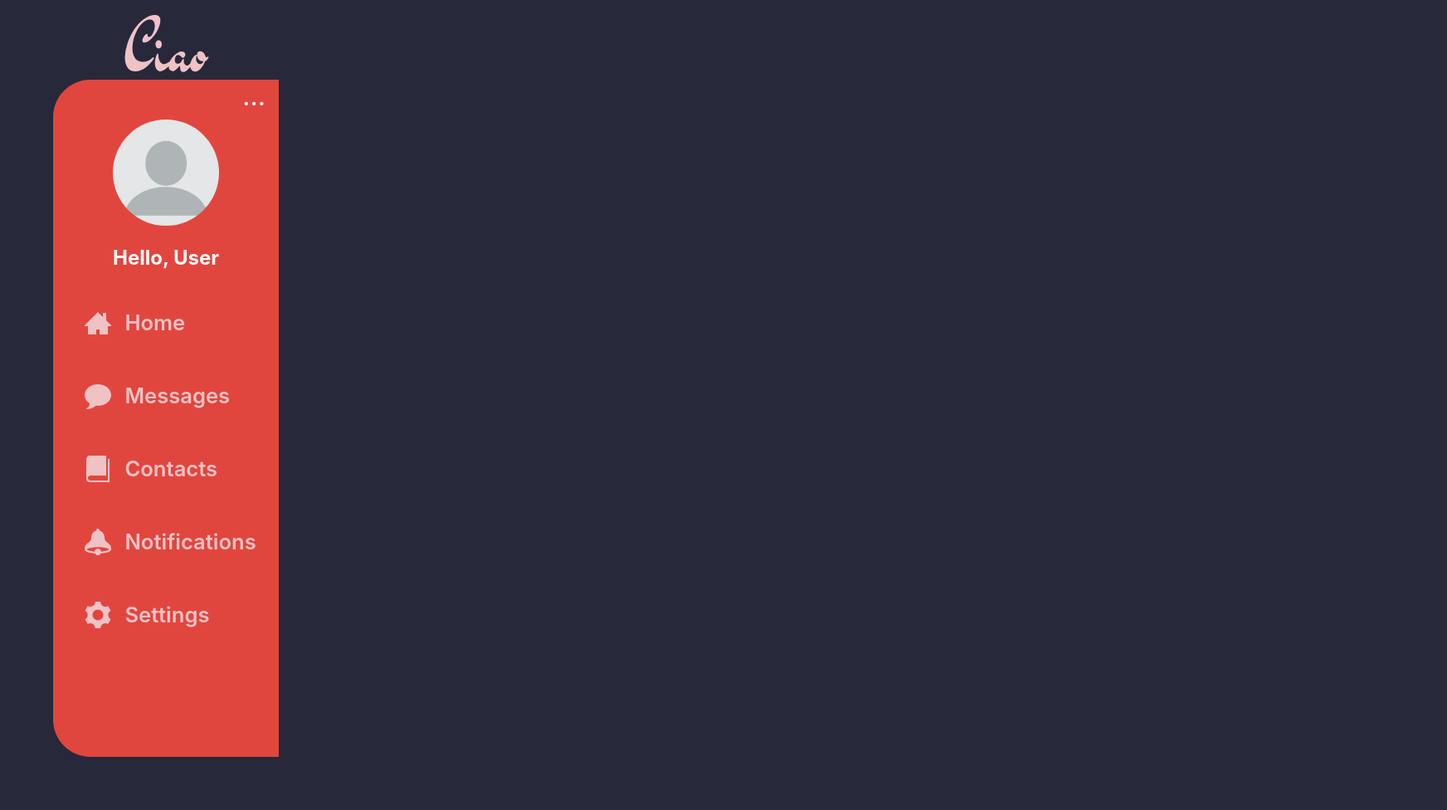
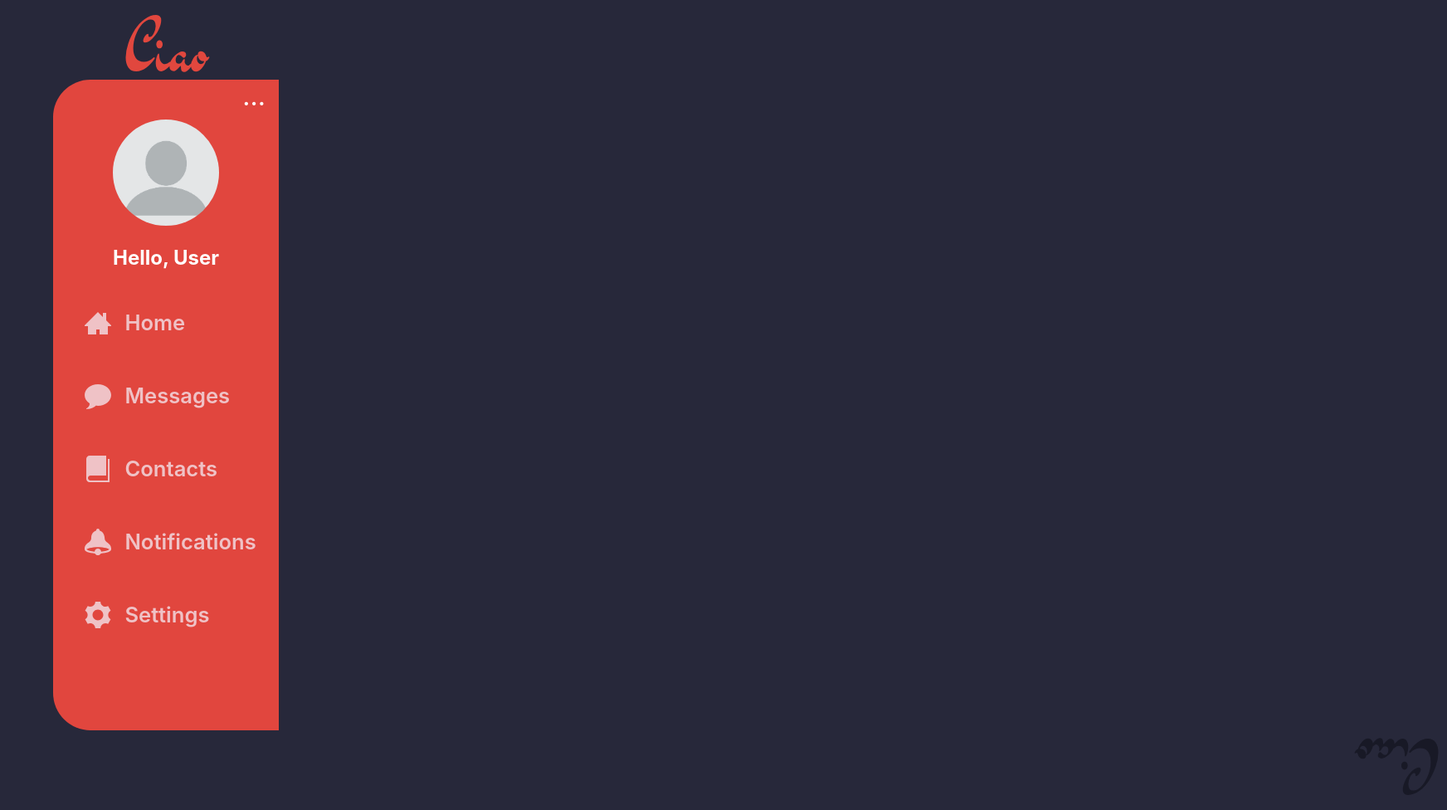
Before and after one commit to AdamPayne238/ciao-fe, a React (Create React App) app in the folder ciao-app/: page /ciao in a window 1280 px wide. Shown: the whole page at 83% size, 1744 px wide, since content can reach past the window. Built offline with nearby package versions, Linux system fonts and the light colour scheme; sample sign-in values are in the browser's storage.

Commit message:
added upside down logo on oposite end 180deg rotation

```diff
--- a/ciao-app/src/components/app/Ciao.js
+++ b/ciao-app/src/components/app/Ciao.js
@@ -27,7 +27,7 @@ const Ciao = () => {
                     icon={ICONS.CIAO}
                     width={50}
                     height={36}
-                    color={pathname.includes('/home') ? '#E1473E' : '#EFC2C6'}
+                    color={pathname.includes('/home') ? '#E1473E' : '#E1473E'}
                 />
             </div>
 
@@ -48,6 +48,16 @@ const Ciao = () => {
 
             </div>
 
+            <div className="ciao-logo-upside">
+                <Icon
+                    icon={ICONS.CIAO}
+                    width={50}
+                    height={36}
+                    color={pathname.includes('/home') ? '#181926' : '#181926'}
+                />
+            </div>
+
+
         </>
     )
 }
--- a/ciao-app/src/components/app/Ciao.scss
+++ b/ciao-app/src/components/app/Ciao.scss
@@ -1,6 +1,6 @@
 .ciao-container{
     display: flex;
-    height: 51rem;
+    height: 49rem;
     // width: 90rem;
     padding: 4rem;
     padding-right: 4rem;
@@ -9,11 +9,33 @@
 }
 
 .ciao-logo{
+
     height: 2rem;
     width: 1rem;
-    margin-left:140px;
-    svg{
-        height: 7rem;
-        width: 7rem;
-    }
+    // margin-left:140px;
+    // margin-left: 3.5rem;
+    margin-left: 8.8rem;
+    // margin-left: 55rem;
+
+        svg{
+            height: 7rem;
+            width: 7rem;
+        }
+
 }
+
+.ciao-logo-upside{
+    transform: rotate(180deg);
+    height: 2rem;
+    width: 0;
+    // margin-left:140px;
+    // margin-left: 3.5rem;
+    margin-left: 109rem;
+    // margin-left: 55rem;
+
+        svg{
+            height: 7rem;
+            width: 7rem;
+        }
+
+}
```
